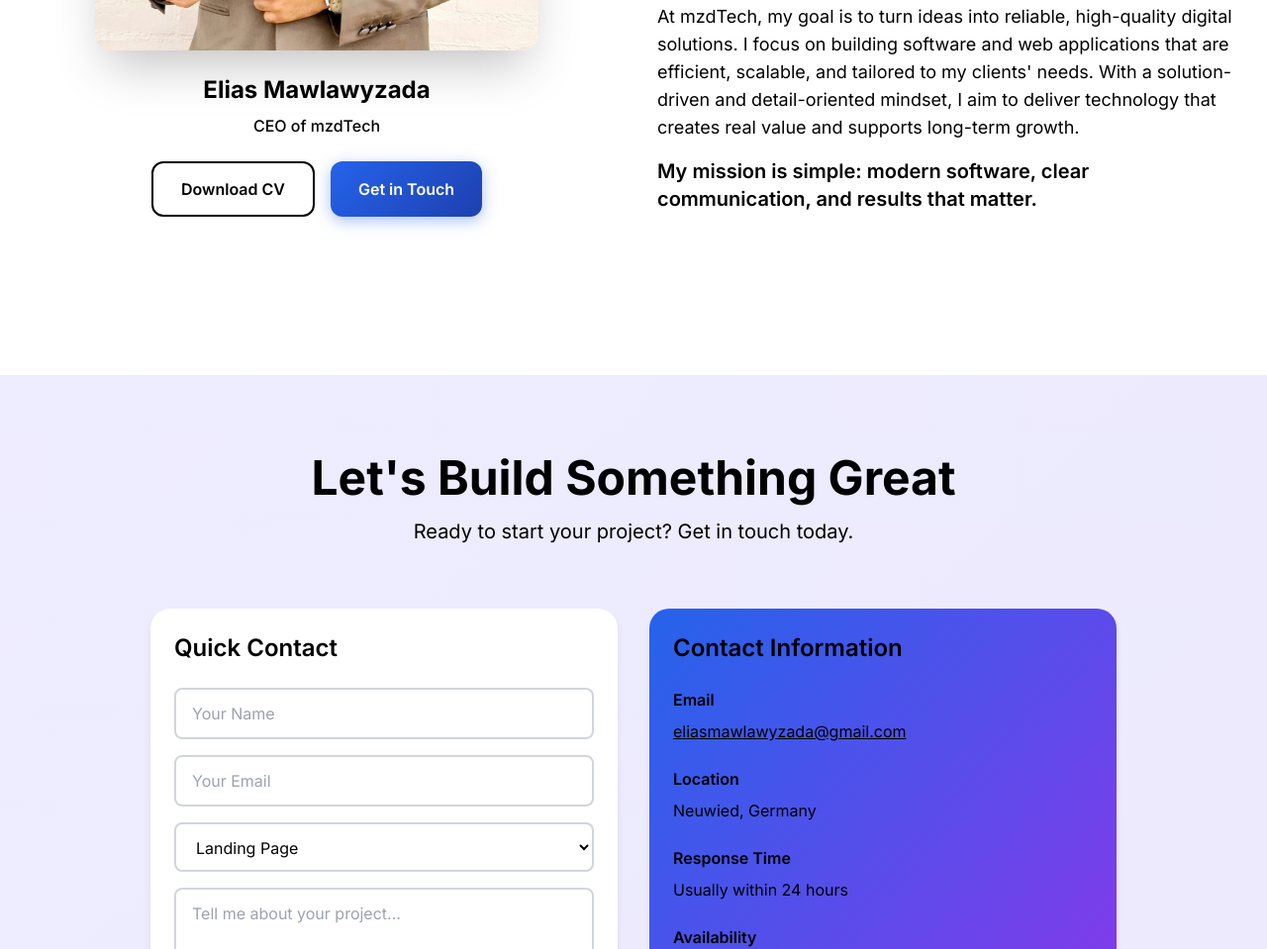
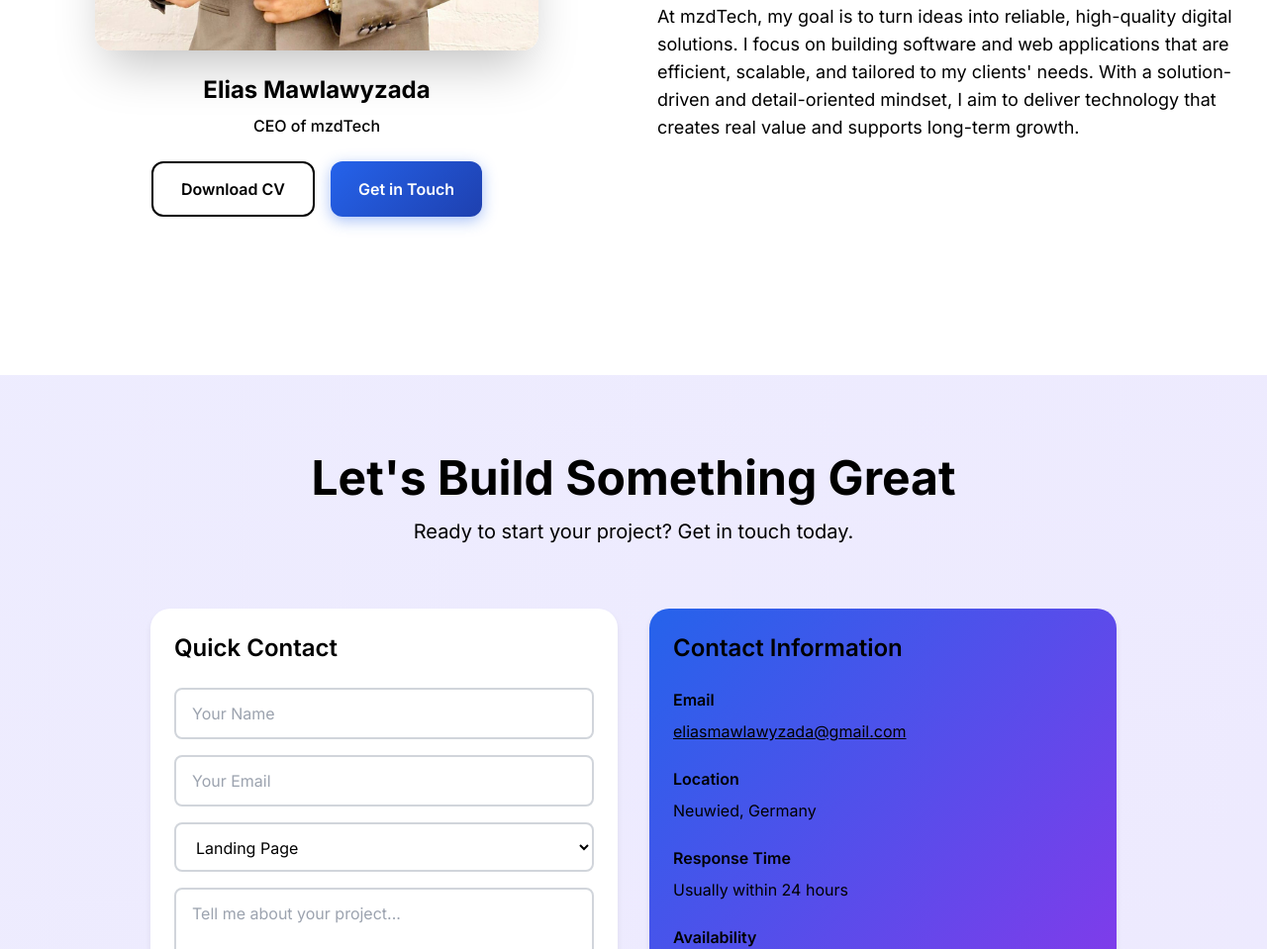
Before and after one commit to EliasMaw/mzdTech, a plain HTML site: page index.html in a window 1280 px wide. Shown: the part 7560-8519 px from the top of the page at 99% size. Drawn offline with nearby package versions, Linux system fonts and the light colour scheme.

Commit message:
Update index.html

```diff
--- a/index.html
+++ b/index.html
@@ -587,9 +587,6 @@
             clients' needs. With a solution-driven and detail-oriented mindset, I aim to deliver
             technology that creates real value and supports long-term growth.
           </p>
-          <p class="text-xl font-semibold text-gray-900 dark:text-white">
-            My mission is simple: modern software, clear communication, and results that matter.
-          </p>
         </div>
       </div>
     </div>
```
